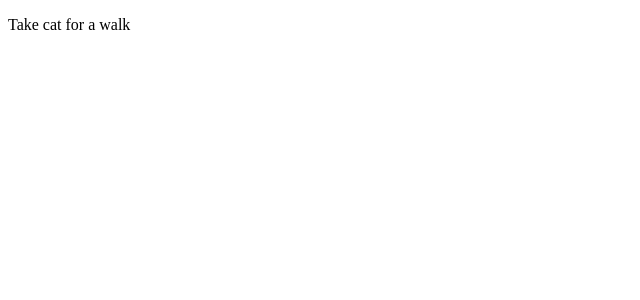
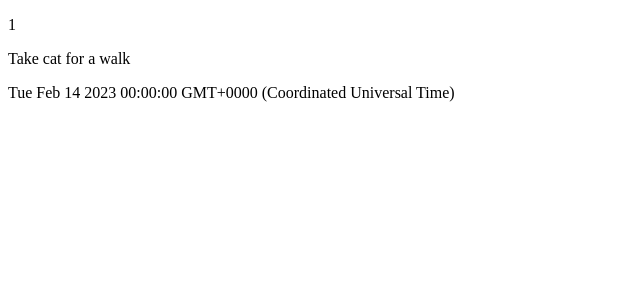
Before and after one commit to maricelmb/appointment, an Angular app: page / in a window 1280 px wide. Shown: the top 300 px of the page, without its empty margins (0-640 px from the left). Built offline with nearby package versions, Linux system fonts and the light colour scheme.

Commit message:
bind the interface

```diff
--- a/src/app/appointment-list/appointment-list.html
+++ b/src/app/appointment-list/appointment-list.html
@@ -1 +1,3 @@
-<p>{{appointment}}</p>
+<p>{{appointment.id}}</p>
+<p>{{appointment.title}}</p>
+<p>{{appointment.date}}</p>
--- a/src/app/appointment-list/appointment-list.ts
+++ b/src/app/appointment-list/appointment-list.ts
@@ -8,6 +8,10 @@ import { Appointment } from '../models/appointment';
   styleUrl: './appointment-list.css'
 })
 export class AppointmentList {
-  appointment: string = "Take cat for a walk";
+  appointment: Appointment = {
+    id: 1,
+    title: "Take cat for a walk",
+    date: new Date('2023-02-14')
+  };
 
 }
```
